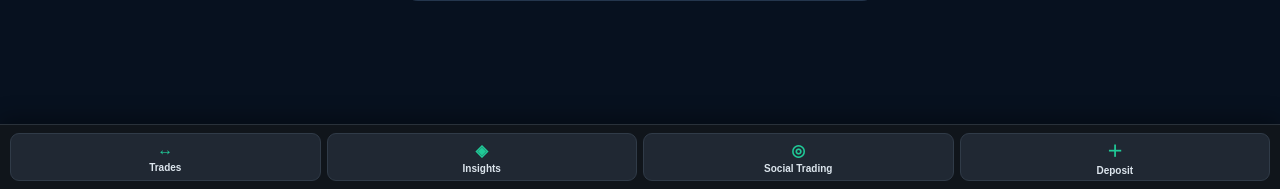
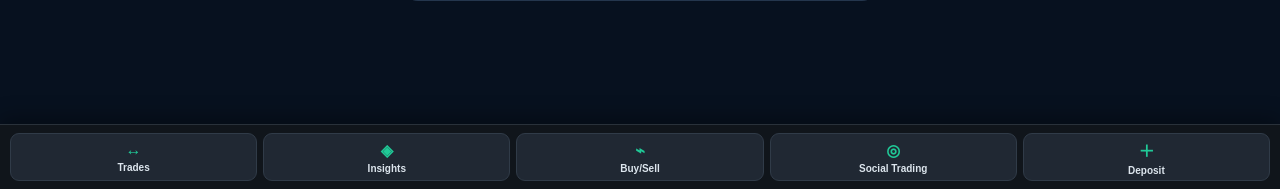
Before and after one commit to maishrobert274-web/TRADEon, a Python web app: template templates/deposit.html in a window 1280 px wide. Shown: the part 611-800 px from the top of the page. Run offline with Jinja, Linux system fonts and the light colour scheme; the template is opened without the code that fills it, so the values that code supplies are empty.

Commit message:
Center Buy/Sell in fixed bottom navigation

```diff
--- a/templates/deposit.html
+++ b/templates/deposit.html
@@ -15,7 +15,7 @@ label{display:block;margin:20px 0 8px;font-weight:700}input{width:100%;padding:1
 .note{margin-top:18px;padding:14px;background:#0b1725;border-radius:12px;color:#aebed0;font-size:14px}
 .error{background:#3a1820;color:#ffb5bd;padding:12px;border-radius:10px;margin-bottom:12px}
 .success{background:#123525;color:#a9f0c8;padding:14px;border-radius:10px;margin-bottom:12px}
- .bottom-nav{position:fixed;left:0;right:0;bottom:0;z-index:20;display:grid;grid-template-columns:repeat(4,minmax(0,1fr));gap:6px;padding:8px 10px calc(8px + env(safe-area-inset-bottom,0px));background:#10151b;border-top:1px solid #29313a;box-shadow:0 -6px 20px #0005}.bottom-nav a{display:flex;flex-direction:column;align-items:center;justify-content:center;gap:3px;min-height:48px;border:1px solid #303b48;border-radius:9px;background:#202833;color:#dce5ed;text-decoration:none;font-size:10px;font-weight:800}.bottom-nav span{font-size:16px;color:#20c997}.wrap{padding-bottom:100px}\n</style>
+ .bottom-nav{position:fixed;left:0;right:0;bottom:0;z-index:20;display:grid;grid-template-columns:repeat(5,minmax(0,1fr));gap:6px;padding:8px 10px calc(8px + env(safe-area-inset-bottom,0px));background:#10151b;border-top:1px solid #29313a;box-shadow:0 -6px 20px #0005}.bottom-nav a{display:flex;flex-direction:column;align-items:center;justify-content:center;gap:3px;min-height:48px;border:1px solid #303b48;border-radius:9px;background:#202833;color:#dce5ed;text-decoration:none;font-size:10px;font-weight:800}.bottom-nav span{font-size:16px;color:#20c997}.wrap{padding-bottom:100px}\n</style>
 </head>
 <body>
 <div class="wrap">
@@ -39,6 +39,6 @@ label{display:block;margin:20px 0 8px;font-weight:700}input{width:100%;padding:1
 <div class="note"><b>How it works:</b> Enter your M-Pesa number and amount. TRADEON requests an M-Pesa prompt. Your wallet is credited only after Safaricom sends a successful callback.</div>
 </div>
 </div>
-<nav class="bottom-nav" aria-label="Main sections"><a href="/trades"><span>↔</span>Trades</a><a href="/signals"><span>◈</span>Insights</a><a href="/social-trading"><span>◎</span>Social Trading</a><a href="/deposit"><span>＋</span>Deposit</a></nav>
+<nav class="bottom-nav" aria-label="Main sections"><a href="/trades"><span>↔</span>Trades</a><a href="/signals"><span>◈</span>Insights</a><a href="/trade"><span>⌁</span>Buy/Sell</a><a href="/social-trading"><span>◎</span>Social Trading</a><a href="/deposit"><span>＋</span>Deposit</a></nav>
 </body>
 </html>
```
